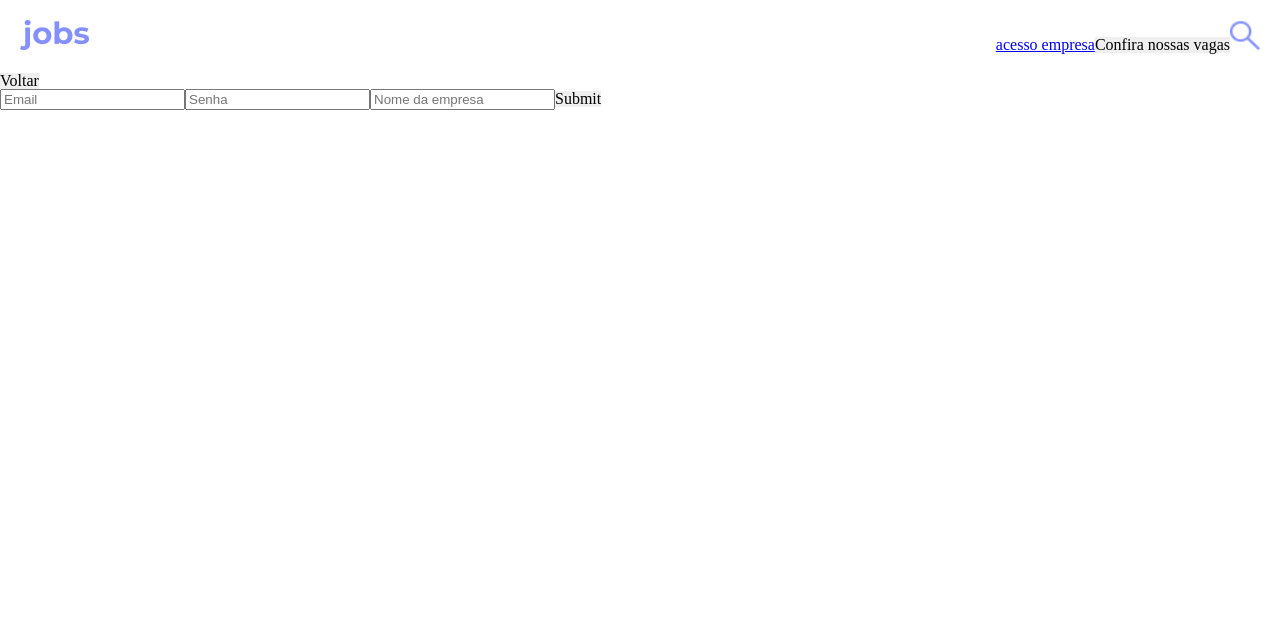
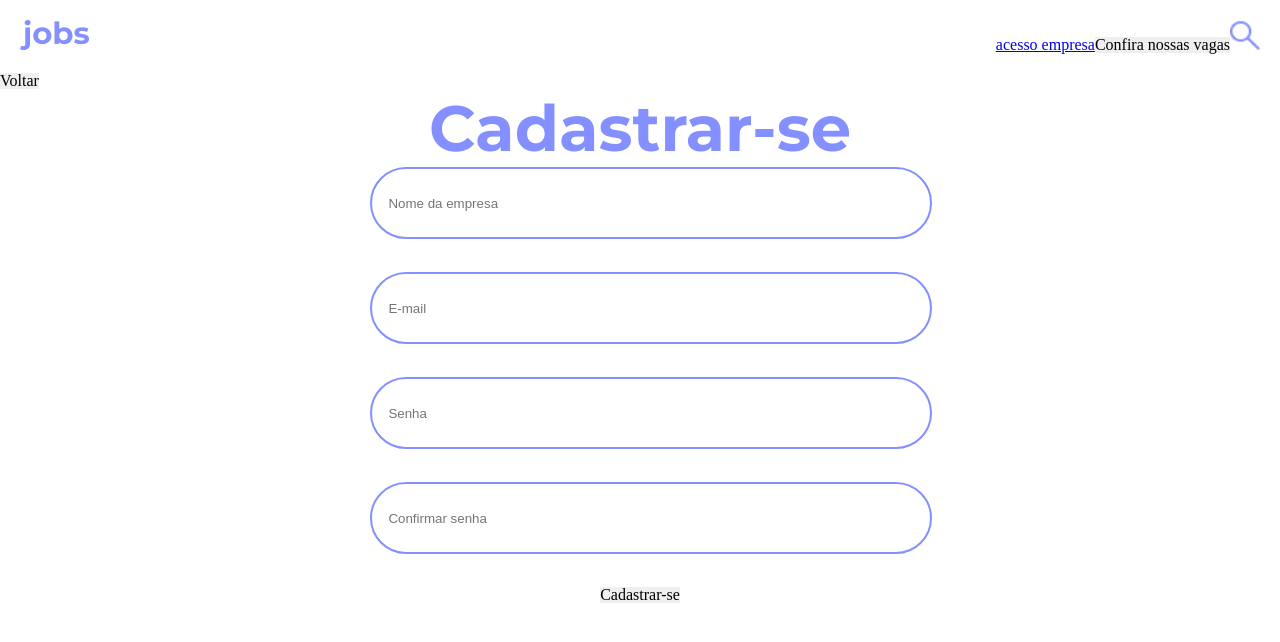
Before and after one commit to rcoelhomf/Kenzie-Jobs-T17-tsunode, a React (Vite) app: page /register in a window 1280 px wide. Shown: the top 642 px of the page. Built offline with nearby package versions, Linux system fonts and the light colour scheme.

Commit message:
feat: StyledInput, StyledForm, id removed from @types.ts/ICompanyRegister, RegisterSchema updated

```diff
--- a/src/Pages/Registerpage/index.tsx
+++ b/src/Pages/Registerpage/index.tsx
@@ -7,12 +7,15 @@ import { CompanyContext } from "../../providers/CompanyContext/index";
 import { ICompanyRegister } from "../../providers/CompanyContext/@types";
 import { ToastContainer } from "react-toastify";
 import "react-toastify/dist/ReactToastify.css";
+import { Title1 } from './../../Styles/Typography';
+import { StyledForm, StyledFormSection } from './style';
+import { Input } from './../../components/Input/index';
 
 interface FormData extends ICompanyRegister {
   password: string;
 }
 
-export const RegisterPage: React.FC = () => {
+export const RegisterPage = () => {
   const { registerCompany } = useContext(CompanyContext);
 
   const {
@@ -41,19 +44,21 @@ export const RegisterPage: React.FC = () => {
         <button>Voltar</button>
       </section>
 
-      <section>
-        <form onSubmit={handleSubmit(onSubmit)}>
-          <input type="text" {...register("email")} placeholder="Email" />
-          {errors.email && <p>{errors.email.types?.message}</p>}
+      <StyledFormSection>
+      <Title1 font="var(--color-blue)">Cadastrar-se</Title1>
 
-          <input type="password" {...register("password")} placeholder="Senha" />
-          {errors.password && <p>{errors.password.types?.message}</p>}
+        <StyledForm onSubmit={handleSubmit(onSubmit)}>
+          <Input type="text" {...register("name")} placeholder="Nome da empresa" error={errors.name} />
 
-          <input type="text" {...register("name")} placeholder="Nome da empresa" />
-          {errors.name && <p>{errors.name.types?.message}</p>}
-          <button type="submit">Submit</button>
-        </form>
-      </section>
+          <Input type="email" {...register("email")} placeholder="E-mail" error={errors.email}/>
+
+          <Input type="password" {...register("password")} placeholder="Senha" error={errors.password}/>
+
+          <Input type="password" {...register("confirm")} placeholder="Confirmar senha" error={errors.confirm}/>
+
+          <button type="submit">Cadastrar-se</button>
+        </StyledForm>
+      </StyledFormSection>
 
       <section></section>
       <ToastContainer />
--- /dev/null
+++ b/src/Pages/Registerpage/style.ts
@@ -0,0 +1,19 @@
+import  styled  from "styled-components"
+
+export const StyledFormSection = styled.section`
+    display: flex;
+    flex-direction: column;
+    justify-content: center;
+    align-items: center;
+
+    width: 100%;
+`
+
+export const StyledForm = styled.form`
+    display: flex;
+    flex-direction: column;
+    justify-content: center;
+    align-items: center;
+
+    gap: 2.0625rem;
+`
--- a/src/Schema/RegisterSchema.ts
+++ b/src/Schema/RegisterSchema.ts
@@ -1,20 +1,23 @@
 import { z } from "zod"
 
 export const registerFormSchema = z.object({
-
-    email: z.string()
-        .nonempty("Este campo é obrigatório")
-        .email("Forneça um e-mail válido."),
-
-    password: z.string()
-        .nonempty("A senha precisa conter pelo menos 8 caracteres")
-        .regex(/(?=.*?[A-Z])/, "A senha precisa conter uma letra maiúscula")
-        .regex(/(?=.*?[a-z])/, "A senha precisa conter uma letra minúscula")
-        .regex(/(?=.*?[0-9])/, "A senha precisa conter um número")
-        .regex(/(?=.*[$*&!@#])/, "A senha precisa contar um caractere especial "),
-
-    name: z.string()
-    .nonempty("Este campo é obrigatório e precisa conter pelo menos 3 caracteres"),
-})
+    name: z.string().nonempty("O nome é obrigatório."),
+    email: z.string().nonempty("O e-mail é obrigatório").email("Digite um e-mail válido."),
+    password: z
+    .string()
+    .nonempty("A senha é obrigatória.")
+    .min(8, "A senha precisa conter pelo menos 8 caracteres.")
+    .regex(/(?=.*?[A-Z])/, "É necessário pelo menos uma letra maiúscula.")
+    .regex(/(?=.*?[a-z])/, "É necessário pelo menos um caractere minúsculo.")
+    .regex(/(?=.*?[0-9])/, "É necessário pelo menos um número.")
+    .regex(/(?=.*?[$*&!@#])/, "É necessário pelo menos um caractere especial."),
+    confirm: z.string().nonempty("Confirmar a senha é obrigatório."),
+}).refine(({
+    password,
+    confirm
+}) => password === confirm, {
+    message: "As senhas não correspondem.",
+    path: ["confirm"],
+});
 
 export type RegisterForm = z.infer<typeof registerFormSchema>
--- a/src/components/Input/index.tsx
+++ b/src/components/Input/index.tsx
@@ -1,4 +1,5 @@
 import { ForwardedRef, InputHTMLAttributes, forwardRef } from "react"
+import { StyledInput } from './style';
 
 interface IInputProps extends InputHTMLAttributes<HTMLInputElement>{
 
@@ -16,7 +17,7 @@ export const Input = forwardRef(
 
         <div>
             {label ? <p>{label}</p> : null}
-            <input ref={ref} type={type ? type : "text"} {...rest} />
+            <StyledInput ref={ref} type={type ? type : "text"} {...rest} />
             {error ? <p>{error.message}</p> : null}
         </div>
     )
--- /dev/null
+++ b/src/components/Input/style.ts
@@ -0,0 +1,16 @@
+import styled from "styled-components"
+
+export const StyledInput = styled.input`
+    width: 100%;
+    min-width: 32.325rem;
+    height: 4.125rem;
+
+    border-radius: 40px;
+    border: solid 2px var(--color-blue);
+
+    padding-left: 1rem;
+
+    ::placeholder {
+
+    }
+`
--- a/src/providers/CompanyContext/@types.ts
+++ b/src/providers/CompanyContext/@types.ts
@@ -10,7 +10,7 @@ export interface ICompanyRegister {
     email: string;
     password: string;
     name: string;
-    id?: number;
+    confirm: string;
 }
 
 export interface ICompanyLogin {
```
